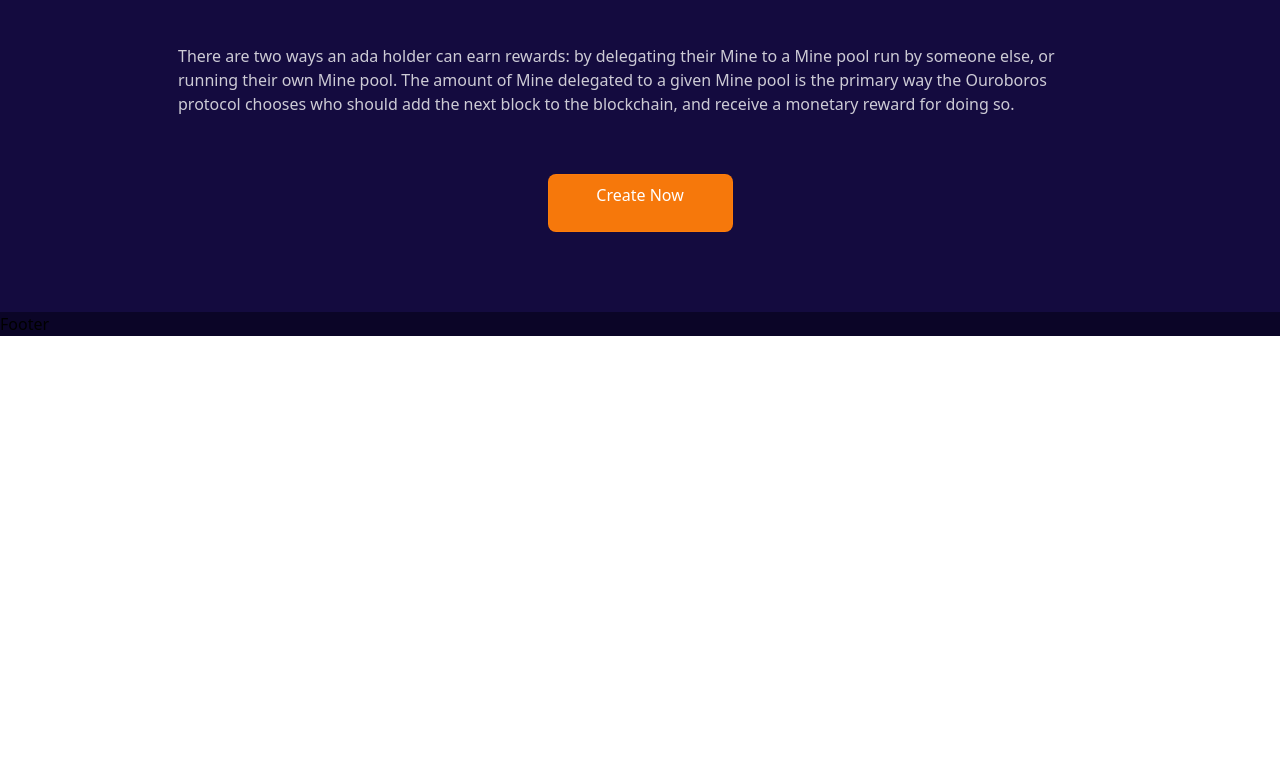
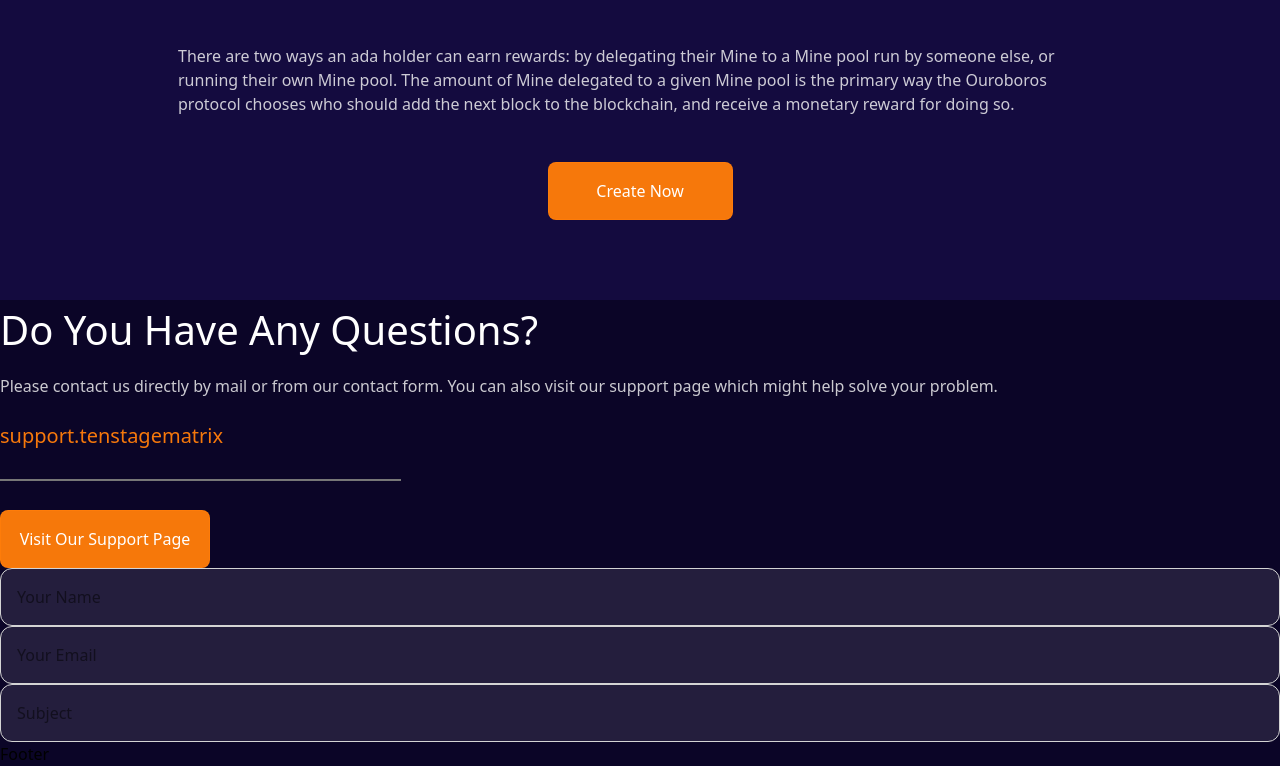
Before and after one commit to team-pr01/Ten-Stage-Matrix-Client, a React (Vite) app: page / in a window 1280 px wide. Shown: the part 5901-6667 px from the top of the page. Before the commit the page ends 6237 px from the top, so only its background shows below. Built offline with nearby package versions, Linux system fonts and the light colour scheme.

Commit message:
Added contact us section partiallY

```diff
--- a/package.json
+++ b/package.json
@@ -14,6 +14,7 @@
     "@types/react-router-dom": "^5.3.3",
     "react": "^19.1.0",
     "react-dom": "^19.1.0",
+    "react-hook-form": "^7.56.4",
     "react-router-dom": "^7.6.0"
   },
   "devDependencies": {
--- a/src/components/HomePage/BecomePartOfCardano/BecomePartOfCardano.tsx
+++ b/src/components/HomePage/BecomePartOfCardano/BecomePartOfCardano.tsx
@@ -34,7 +34,7 @@ const BecomePartOfCardano = () => {
 
           <Link
             to={"/signup"}
-            className="p-2 w-[185px] h-[58px] rounded-lg border border-primary-10 bg-primary-10 text-white font-medium mt-3 text-center"
+            className="p-2 w-[185px] h-[58px] rounded-lg border border-primary-10 bg-primary-10 text-white font-medium flex items-center justify-center"
           >
             Create Now
           </Link>
--- /dev/null
+++ b/src/components/HomePage/ContactUs/ContactUs.tsx
@@ -0,0 +1,71 @@
+import { Link } from "react-router-dom";
+import TextInput from "../../Reusable/TextInput/TextInput";
+import { useForm } from "react-hook-form";
+
+type TFormValues = {
+    name : string;
+    email : string;
+    subject : string;
+    message : string;
+}
+const ContactUs = () => {
+    const {
+    register,
+    handleSubmit,
+    formState: { errors },
+  } = useForm<TFormValues>();
+
+  return (
+    <div>
+      <div>
+        <h1 className="text-[40px] font-medium text-white capitalize">
+          Do you have any questions?
+        </h1>
+        <p className="text-neutral-45 mt-[14px] mb-6">
+          Please contact us directly by mail or from our contact form. You can
+          also visit our support page which might help solve your problem.
+        </p>
+
+        <a
+          href="mailto:support.tenstagematrix"
+          className="text-primary-10 text-xl"
+        >
+          support.tenstagematrix
+        </a>
+        <hr className="border border-neutral-50 my-[29px] w-full max-w-[401px]" />
+        <Link
+          to={"/contact-us"}
+          className="p-2 w-[210px] h-[58px] rounded-lg border border-primary-10 bg-primary-10 text-white font-medium flex items-center justify-center"
+        >
+          Visit Our Support Page
+        </Link>
+      </div>
+
+      {/* Contact form */}
+      <div>
+        <TextInput
+          placeholder="Your Name"
+          error={errors.name}
+          {...register("name", {
+            required: "Name is required",
+          })}
+        />
+        <TextInput
+          placeholder="Your Email"
+          error={errors.email}
+          {...register("email", {
+            required: "Email is required",
+          })}
+        />
+        <TextInput
+          placeholder="Subject"
+          error={errors.subject}
+          {...register("subject")}
+          isRequired={false}
+        />
+      </div>
+    </div>
+  );
+};
+
+export default ContactUs;
--- /dev/null
+++ b/src/components/Reusable/TextInput/TextInput.tsx
@@ -0,0 +1,50 @@
+/* eslint-disable @typescript-eslint/no-explicit-any */
+"use client"
+import { forwardRef } from "react";
+import { FieldError, FieldErrorsImpl, Merge } from "react-hook-form";
+
+interface TextInputProps {
+  name?: string;
+  placeholder?: string;
+  type?: string;
+  error?: FieldError | string | undefined | Merge<FieldError, FieldErrorsImpl<any>>;
+  value?: string;
+  onChange?: (e: React.ChangeEvent<HTMLInputElement>) => void;
+  onKeyDown?: (e: React.KeyboardEvent<HTMLInputElement>) => void;
+  defaultValue?: any;
+  isDisabled?: boolean;
+  isRequired?: boolean;
+}
+
+const TextInput = forwardRef<HTMLInputElement, TextInputProps>(
+  ({ name, placeholder = "", type = "text", error, defaultValue, onKeyDown, isDisabled = false, isRequired = true, ...rest }, ref) => {
+    return (
+      <div className="flex flex-col gap-2 font-Inter w-full font-plus-jakarta-sans">
+        <input
+          required={isRequired}
+          id={name}
+          name={name || undefined}
+          type={type}
+          placeholder={placeholder}
+          onKeyDown={onKeyDown}
+          defaultValue={defaultValue}
+          ref={ref}
+          disabled={isDisabled}
+          className={`p-4 rounded-xl bg-primary-50 border focus:outline-none focus:border-primary-15 transition duration-300 ${error ? "border-red-500" : "border-neutral-300"
+            }`}
+          {...rest}
+        />
+        {typeof error === "object" && "message" in error && (
+          <span className="text-red-500 text-sm">{String(error.message)}</span>
+        )}
+        {typeof error === "string" && (
+          <span className="text-red-500 text-sm">{error}</span>
+        )}
+      </div>
+    );
+  }
+);
+
+TextInput.displayName = "TextInput";
+
+export default TextInput;
--- a/src/index.css
+++ b/src/index.css
@@ -13,6 +13,7 @@
   --color-primary-30: #190c5b99;
   --color-primary-40: #140B3F;
   --color-primary-45: #FF7C06;
+  --color-primary-50: #ffffff1a;
 
   /* Neutral */
   --color-neutral-10: #0B052B;
@@ -23,6 +24,7 @@
   --color-neutral-35: #BDBDBD;
   --color-neutral-40: #B5B5B5;
   --color-neutral-45: #fbfbfbcc;
+  --color-neutral-50: #777;
 
   /* Secondary */
   --color-secondary-10: #6EBC94;
--- a/src/pages/Home/Home.tsx
+++ b/src/pages/Home/Home.tsx
@@ -1,5 +1,6 @@
 import ADAFeatures from "../../components/HomePage/ADAFeatures/ADAFeatures";
 import BecomePartOfCardano from "../../components/HomePage/BecomePartOfCardano/BecomePartOfCardano";
+import ContactUs from "../../components/HomePage/ContactUs/ContactUs";
 import HighPerformance from "../../components/HomePage/HighPerformance/HighPerformance";
 import SecurelyBuySell from "../../components/HomePage/SecurelyBuySell/SecurelyBuySell";
 import StepsToGetStarted from "../../components/HomePage/StepsToGetStarted/StepsToGetStarted";
@@ -15,6 +16,7 @@ const Home = () => {
             <StepsToGetStarted/>
             <ADAFeatures/>
             <BecomePartOfCardano/>
+            <ContactUs/>
         </div>
     );
 };
```
Also changed, not shown: 1 other file (tests, documents, lock files or other folders).
